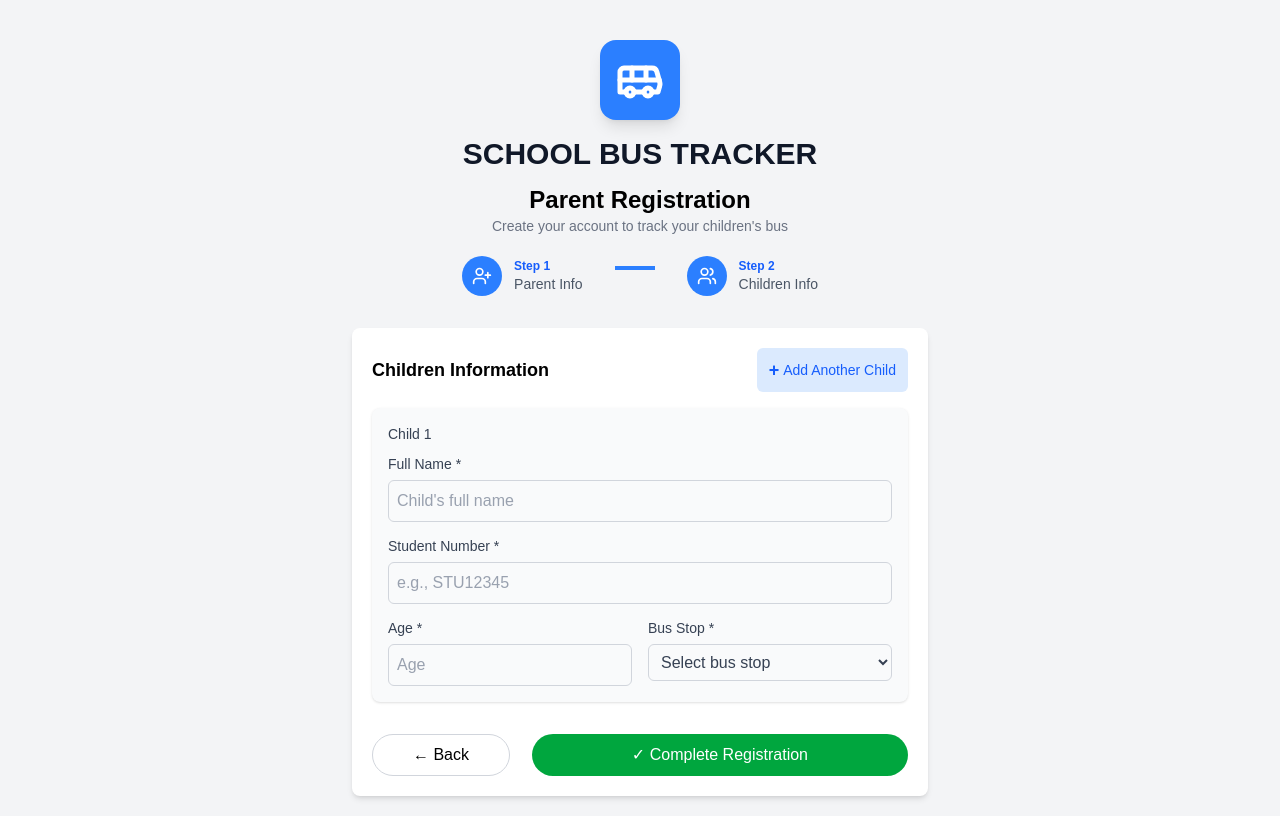
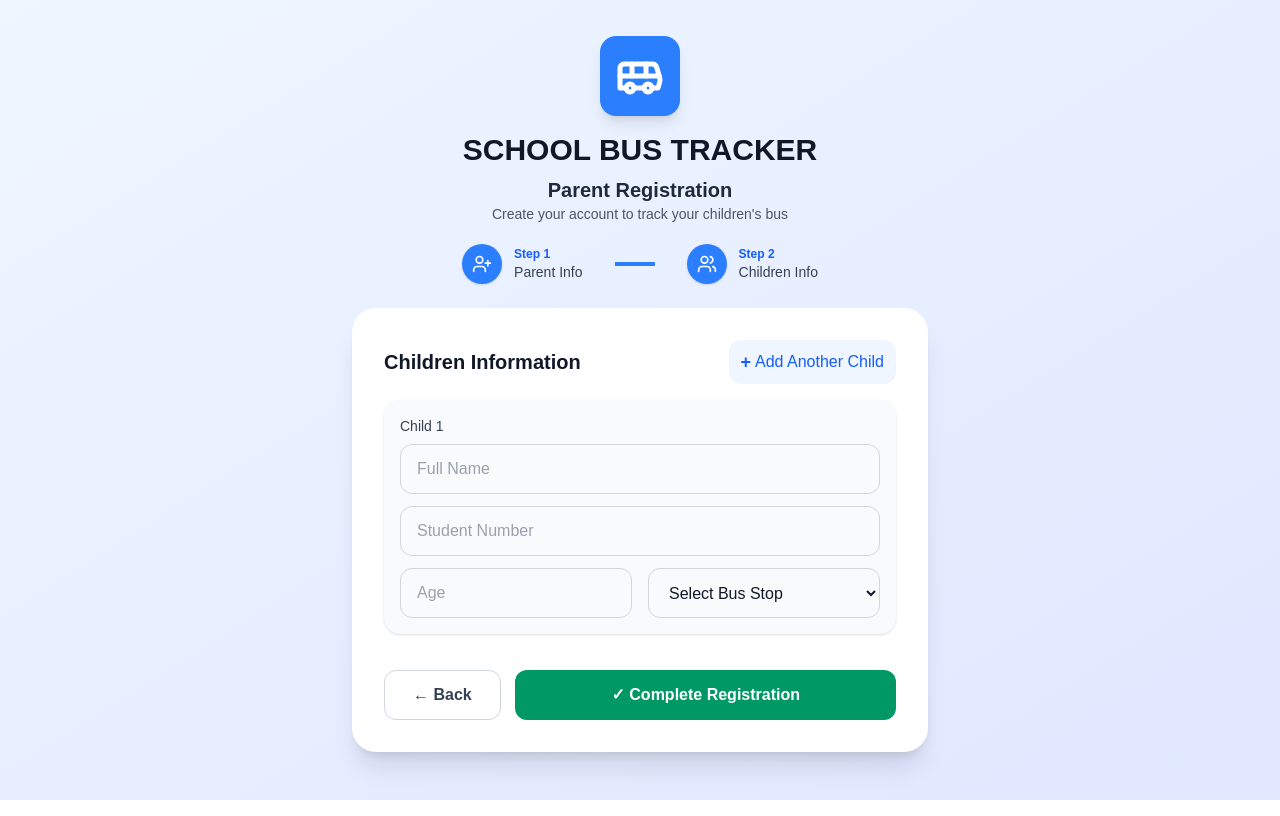
Before and after one commit to SheCanCODE-Capstone-Projects/School_bus_tracker_fe, a Next.js app: page /register/parent/step1/step2 in a window 1280 px wide. Built offline with nearby package versions, Linux system fonts and the light colour scheme.

Commit message:
i updated my form 2 design

```diff
--- a/app/register/parent/step1/page.tsx
+++ b/app/register/parent/step1/page.tsx
@@ -1,6 +1,6 @@
 "use client";
 import React, { useState } from "react";
-import { Users, Bus, UserPlus } from "lucide-react";
+import { Users, Bus, UserPlus, Eye, EyeOff } from "lucide-react";
 import { useRouter } from "next/navigation";
 
 export default function ParentRegistration() {
@@ -13,6 +13,7 @@ export default function ParentRegistration() {
   });
 
   const [errors, setErrors] = useState<any>({});
+  const [showPassword, setShowPassword] = useState(false);
   const router = useRouter();
 
   const validateForm = () => {
@@ -195,19 +196,28 @@ export default function ParentRegistration() {
               <label className="block text-sm font-medium text-gray-700 mb-1">
                 Password *
               </label>
+              <div className="relative">
                 <input
-                type="password"
+                  type={showPassword ? "text" : "password"}
                   placeholder="Enter a secure password"
                   value={formData.password}
                   onChange={(e) =>
                     setFormData({ ...formData, password: e.target.value })
                   }
-                className={`w-full px-4 py-3 border rounded-xl outline-none transition-all text-gray-900 placeholder:text-gray-400 ${
+                  className={`w-full px-4 py-3 pr-12 border rounded-xl outline-none transition-all text-gray-900 placeholder:text-gray-400 ${
                     errors.password
                       ? "border-red-500 focus:ring-2 focus:ring-red-400"
                       : "border-gray-300 focus:ring-2 focus:ring-blue-500"
                   }`}
                 />
+                <button
+                  type="button"
+                  onClick={() => setShowPassword(!showPassword)}
+                  className="absolute right-3 top-1/2 transform -translate-y-1/2 text-gray-500 hover:text-gray-700"
+                >
+                  {showPassword ? <EyeOff size={20} /> : <Eye size={20} />}
+                </button>
+              </div>
               {errors.password && (
                 <p className="text-red-500 text-xs mt-1">{errors.password}</p>
               )}
--- a/app/register/parent/step1/step2/page.tsx
+++ b/app/register/parent/step1/step2/page.tsx
@@ -2,150 +2,115 @@
 import { Trash2, Users, Bus, UserPlus } from "lucide-react";
 import Link from "next/link";
 import React, { useState } from "react";
+import { useRouter } from "next/navigation";
 
 export default function ChildrenRegistration() {
   const [children, setChildren] = useState([{ id: 1 }]);
+  const router = useRouter();
 
-  const addChild = () => {
-    setChildren([...children, { id: children.length + 1 }]);
-  };
-
-  const deleteChild = (id: number) => {
-    setChildren(children.filter((child) => child.id !== id));
-  };
+  const addChild = () => setChildren([...children, { id: children.length + 1 }]);
+  const deleteChild = (id: number) => setChildren(children.filter((c) => c.id !== id));
 
   return (
-    <div className="p-3 sm:p-5 bg-gray-100 min-h-screen">
-      <div className="text-center mt-3 sm:mt-5">
-        <div className="inline-flex items-center justify-center w-16 h-16 sm:w-20 sm:h-20 bg-blue-500 rounded-2xl shadow-lg mb-4">
-          <Bus className="w-8 h-8 sm:w-12 sm:h-12 text-white" strokeWidth={2.5} />
+    <div className="min-h-screen bg-gradient-to-br from-blue-50 to-indigo-100 flex flex-col items-center p-4">
+      {/* Header */}
+      <div className="text-center mt-5">
+        <div className="inline-flex items-center justify-center w-20 h-20 bg-blue-500 rounded-2xl shadow-lg mb-4">
+          <Bus className="w-12 h-12 text-white" strokeWidth={2.5} />
         </div>
-        <div>
-          <h1 className="text-gray-900 text-xl sm:text-2xl md:text-3xl font-bold">
-            SCHOOL BUS TRACKER
-          </h1>
-        </div>
-        <h1 className="mt-3 text-lg sm:text-xl md:text-2xl text-black font-semibold">
-          Parent Registration
-        </h1>
-        <p className="text-gray-500 text-sm px-4">
-          Create your account to track your children&apos;s bus
-        </p>
+        <h1 className="text-3xl font-bold text-gray-900">SCHOOL BUS TRACKER</h1>
+        <h2 className="mt-2 text-xl font-semibold text-gray-800">Parent Registration</h2>
+        <p className="text-gray-600 text-sm">Create your account to track your children&apos;s bus</p>
       </div>
+
+      {/* Steps */}
       <div className="flex justify-center items-center gap-8 mt-5">
         <div className="flex items-center gap-3">
-          {/* Circle */}
-          <div className="w-10 h-10 bg-blue-500 rounded-full flex items-center justify-center">
+          <div className="w-10 h-10 bg-blue-500 rounded-full flex items-center justify-center shadow">
             <UserPlus className="text-white w-5 h-5" />
           </div>
-
-          {/* Right side: Step 1 + Parent Info */}
           <div className="flex flex-col">
             <p className="text-xs font-semibold text-blue-600">Step 1</p>
-            <p className="text-sm text-gray-600 font-medium">Parent Info</p>
+            <p className="text-sm text-gray-700 font-medium">Parent Info</p>
           </div>
         </div>
 
-        <div className="w-10 h-1 mb-4 bg-blue-500"></div>
+        <div className="w-10 h-1 bg-blue-500"></div>
 
         <div className="flex items-center gap-3">
-          <div className="w-10 h-10 bg-blue-500 rounded-full flex items-center justify-center">
+          <div className="w-10 h-10 bg-blue-500 rounded-full flex items-center justify-center shadow">
             <Users className="text-white w-5 h-5" />
           </div>
-
           <div className="flex flex-col">
             <p className="text-xs font-semibold text-blue-600">Step 2</p>
-            <p className="text-sm text-gray-600 font-medium">Children Info</p>
+            <p className="text-sm text-gray-700 font-medium">Children Info</p>
           </div>
         </div>
       </div>
 
-      <div className="bg-white mt-6 sm:mt-8 mx-3 sm:mx-auto p-4 sm:p-5 rounded-lg max-w-xl shadow-md">
+      {/* Card */}
+      <div className="bg-white mt-6 p-6 sm:p-8 rounded-3xl shadow-xl w-full max-w-xl">
         <div className="flex flex-col sm:flex-row justify-between items-start sm:items-center gap-3 sm:gap-0 mb-4">
-          <h2 className="text-base sm:text-lg font-semibold text-black">
-            Children Information
-          </h2>
+          <h2 className="text-lg sm:text-xl font-semibold text-gray-900">Children Information</h2>
           <button
-            className="bg-blue-100 text-blue-600 text-xs sm:text-sm flex items-center gap-1 px-2 sm:px-3 py-2 rounded-md w-full sm:w-auto justify-center"
-            type="button"
             onClick={addChild}
+            className="bg-blue-50 text-blue-600 text-sm sm:text-base flex items-center gap-1 px-3 py-2 rounded-xl hover:bg-blue-100 transition"
           >
-            <span className="text-sm sm:text-lg font-bold">+</span> Add Another Child
+            <span className="font-bold text-base sm:text-lg">+</span> Add Another Child
           </button>
         </div>
 
-        <form className="flex flex-col gap-4">
+        <form className="flex flex-col gap-5">
           {children.map((child, index) => (
-            <div
-              key={child.id}
-              className="bg-gray-50 p-3 sm:p-4 rounded-lg shadow-sm relative"
-            >
+            <div key={child.id} className="bg-gray-50 p-4 rounded-2xl shadow-sm relative">
               {children.length > 1 && (
                 <button
                   type="button"
                   onClick={() => deleteChild(child.id)}
-                  className="absolute top-2 sm:top-3 right-2 sm:right-3 text-red-500 text-lg sm:text-xl"
+                  className="absolute top-3 right-3 text-red-500 hover:text-red-600 transition"
                 >
-                  <Trash2 className="w-4 h-4 sm:w-5 sm:h-5" />
+                  <Trash2 className="w-5 h-5" />
                 </button>
               )}
 
-              <h3 className="text-xs sm:text-sm font-medium text-gray-700 mb-2">
-                Child {index + 1}
-              </h3>
+              <h3 className="text-sm font-medium text-gray-700 mb-2">Child {index + 1}</h3>
 
-              <div className="mb-3">
-                <label className="text-xs sm:text-sm text-gray-700">Full Name *</label>
+              <div className="flex flex-col gap-3">
                 <input
                   type="text"
-                  placeholder="Child's full name"
-                  className="w-full p-2 mt-1 border border-gray-300 rounded-md placeholder-gray-400 text-black"
+                  placeholder="Full Name"
+                  className="w-full px-4 py-3 border border-gray-300 rounded-xl outline-none focus:ring-2 focus:ring-blue-500 transition text-gray-900 placeholder-gray-400"
                 />
-              </div>
-
-              <div className="mb-3">
-                <label className="text-xs sm:text-sm text-gray-700">
-                  Student Number *
-                </label>
                 <input
                   type="text"
-                  placeholder="e.g., STU12345"
-                  className="w-full p-2 mt-1 border border-gray-300 rounded-md placeholder-gray-400 text-black"
+                  placeholder="Student Number"
+                  className="w-full px-4 py-3 border border-gray-300 rounded-xl outline-none focus:ring-2 focus:ring-blue-500 transition text-gray-900 placeholder-gray-400"
                 />
-              </div>
-
-              <div className="grid grid-cols-1 sm:grid-cols-2 gap-3 sm:gap-4">
-                <div>
-                  <label className="text-xs sm:text-sm text-gray-700">Age *</label>
+                <div className="grid grid-cols-1 sm:grid-cols-2 gap-4">
                   <input
                     type="number"
                     placeholder="Age"
-                    className="w-full p-2 mt-1 border border-gray-300 rounded-md placeholder-gray-400 text-gray-700"
+                    className="w-full px-4 py-3 border border-gray-300 rounded-xl outline-none focus:ring-2 focus:ring-blue-500 transition text-gray-900 placeholder-gray-400"
                   />
-                </div>
-
-                <div>
-                  <label className="text-xs sm:text-sm text-gray-700">Bus Stop *</label>
-                  <select className="w-full p-2 mt-1 border border-gray-300 rounded-md text-gray-700">
-                    <option>Select bus stop</option>
+                  <select className="w-full px-4 py-3 border border-gray-300 rounded-xl outline-none focus:ring-2 focus:ring-blue-500 transition text-gray-900">
+                    <option>Select Bus Stop</option>
                   </select>
                 </div>
               </div>
             </div>
           ))}
 
-          <div className="flex flex-col sm:flex-row justify-between gap-3 sm:gap-0 text-black mt-4">
+          {/* Buttons */}
+          <div className="flex flex-col sm:flex-row justify-between gap-3 mt-4">
             <Link href="/register/parent/step1" className="w-full sm:w-auto">
-              <button
-                type="button"
-                className="w-full sm:w-auto px-4 sm:px-10 py-2 border border-gray-300 rounded-full text-sm sm:text-base"
-              >
+              <button className="w-full sm:w-auto px-7 py-3 border border-gray-300 rounded-xl text-gray-700 font-semibold hover:bg-gray-100 transition">
                 ← Back
               </button>
             </Link>
+
             <button
               type="submit"
-              className="w-full sm:w-auto px-4 sm:px-25 py-2 bg-green-600 text-white rounded-full flex items-center justify-center gap-2 text-sm sm:text-base"
+              className="w-full sm:w-auto px-24 py-3 bg-emerald-600 text-white font-semibold rounded-xl flex items-center justify-center gap-2 hover:bg-emerald-700 transition  shadow-emerald-500/30 hover:shadow-xl hover:shadow-green-500/40"
             >
               ✓ Complete Registration
             </button>
```
Lines whose indentation alone changed are shown as unchanged.
